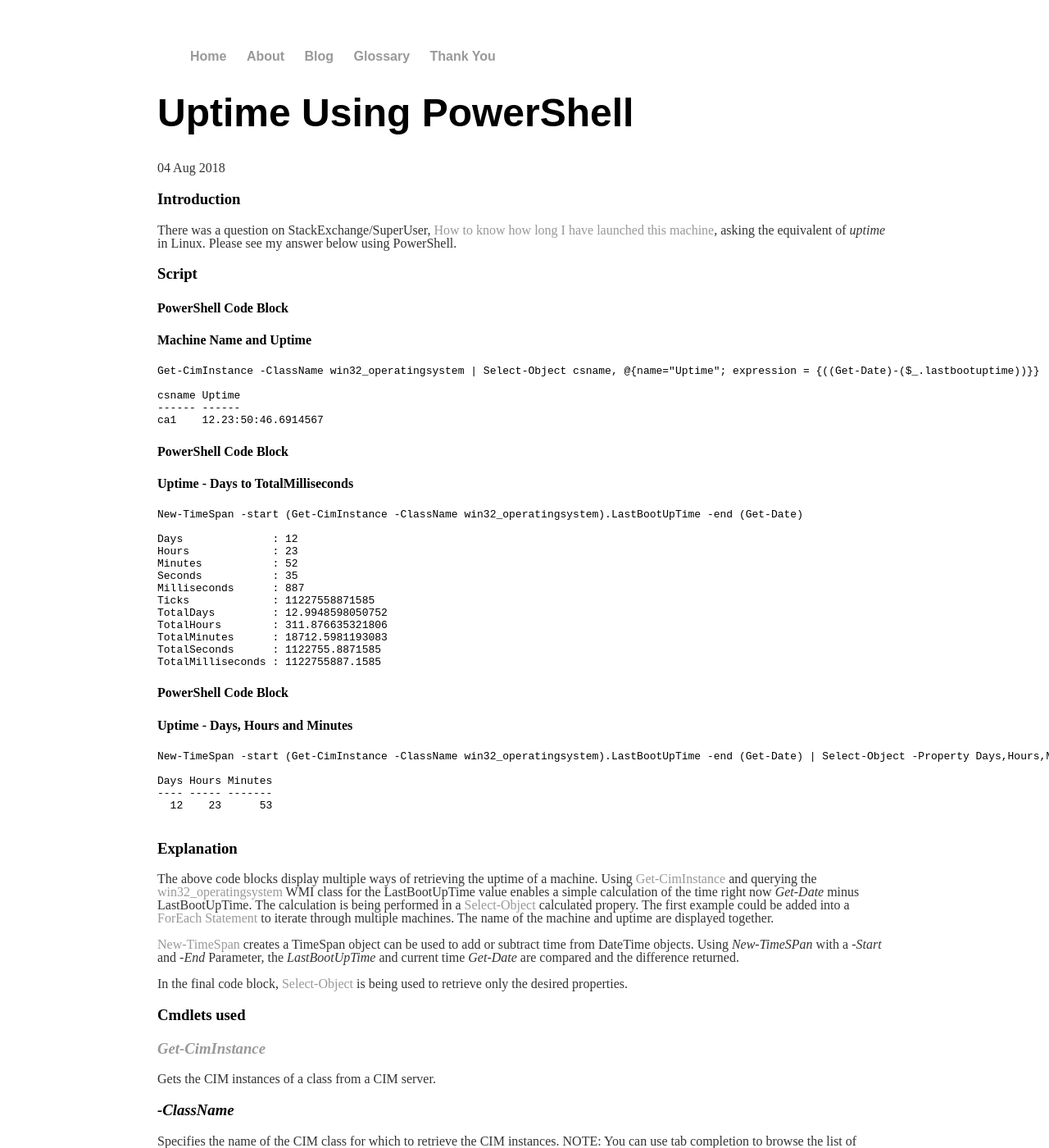
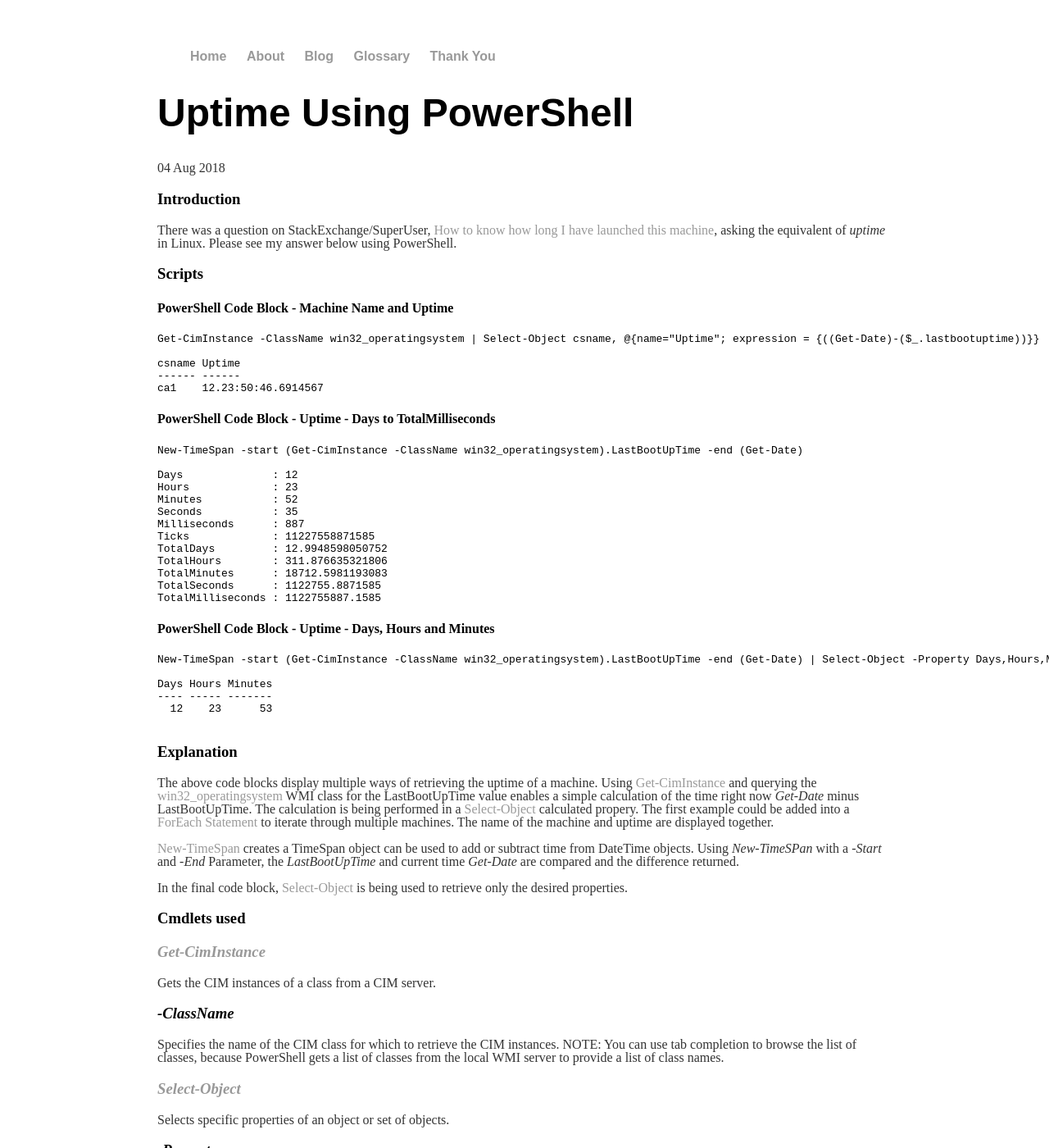
Before and after one commit to timhaintz/timhaintz.github.io, a Jekyll site: the page built from _posts/2018-08-04-Uptime-Using-PowerShell.md, in a window 1280 px wide and 1400 px high. Shown: the whole window at 82% size. Built offline with Jekyll 4.4.1, drawn with Linux system fonts in a browser that asks for light colours.

Commit message:
Update 2018-08-04-Uptime-Using-PowerShell.md

````diff
--- a/_posts/2018-08-04-Uptime-Using-PowerShell.md
+++ b/_posts/2018-08-04-Uptime-Using-PowerShell.md
@@ -6,9 +6,8 @@ date: 2018-08-04
 ### Introduction
 There was a question on StackExchange/SuperUser, [How to know how long I have launched this machine](https://superuser.com/questions/1255236/how-to-know-how-long-i-have-launched-this-machine/1255476#1255476), asking the equivalent of *uptime* in Linux. Please see my answer below using PowerShell.
 
-### Script
-#### PowerShell Code Block
-#### Machine Name and Uptime
+### Scripts
+#### PowerShell Code Block - Machine Name and Uptime
 ```PowerShell
 Get-CimInstance -ClassName win32_operatingsystem | Select-Object csname, @{name="Uptime"; expression = {((Get-Date)-($_.lastbootuptime))}}
 
@@ -17,8 +16,7 @@ csname Uptime
 ca1    12.23:50:46.6914567
 ```
 
-#### PowerShell Code Block
-#### Uptime - Days to TotalMilliseconds
+#### PowerShell Code Block - Uptime - Days to TotalMilliseconds
 ```PowerShell
 New-TimeSpan -start (Get-CimInstance -ClassName win32_operatingsystem).LastBootUpTime -end (Get-Date)
 
@@ -35,8 +33,7 @@ TotalSeconds      : 1122755.8871585
 TotalMilliseconds : 1122755887.1585
 ```
 
-#### PowerShell Code Block
-#### Uptime - Days, Hours and Minutes
+#### PowerShell Code Block - Uptime - Days, Hours and Minutes
 ```PowerShell
 New-TimeSpan -start (Get-CimInstance -ClassName win32_operatingsystem).LastBootUpTime -end (Get-Date) | Select-Object -Property Days,Hours,Minutes
 
@@ -45,7 +42,6 @@ Days Hours Minutes
   12    23      53
 
 ```
-
 
 ### Explanation
 The above code blocks display multiple ways of retrieving the uptime of a machine. Using [Get-CimInstance](https://docs.microsoft.com/en-us/powershell/module/cimcmdlets/get-ciminstance?view=powershell-6) and querying the [win32_operatingsystem](https://docs.microsoft.com/en-us/windows/desktop/cimwin32prov/win32-operatingsystem) WMI class for the LastBootUpTime value enables a simple calculation of the time right now *Get-Date* minus LastBootUpTime. The calculation is being performed in a [Select-Object](https://docs.microsoft.com/en-us/powershell/module/microsoft.powershell.utility/select-object?view=powershell-6) calculated propery. The first example could be added into a [ForEach Statement](https://docs.microsoft.com/en-us/powershell/module/microsoft.powershell.core/about/about_foreach?view=powershell-6) to iterate through multiple machines. The name of the machine and uptime are displayed together.
````
